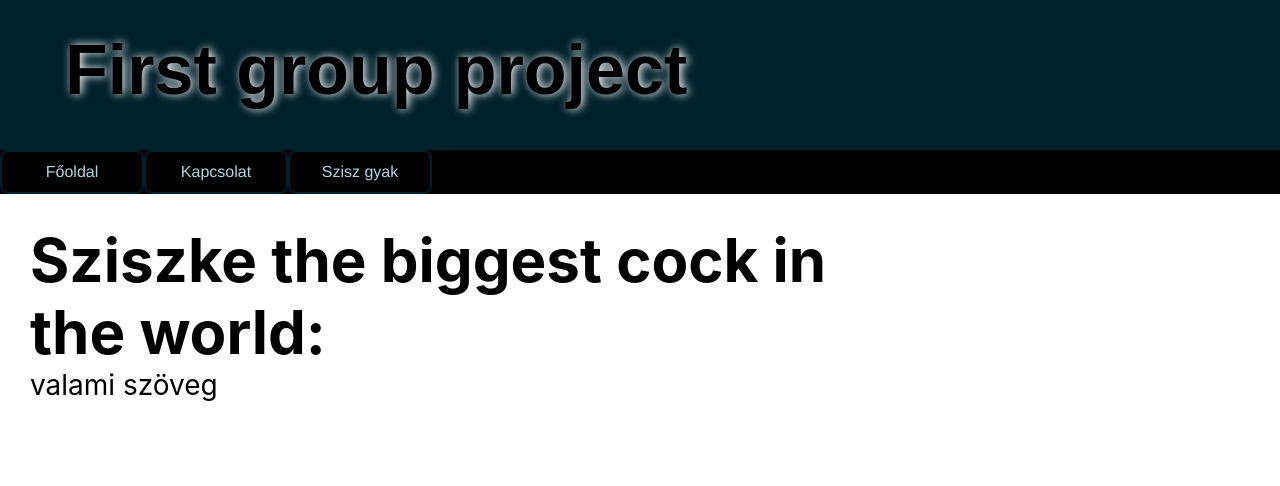
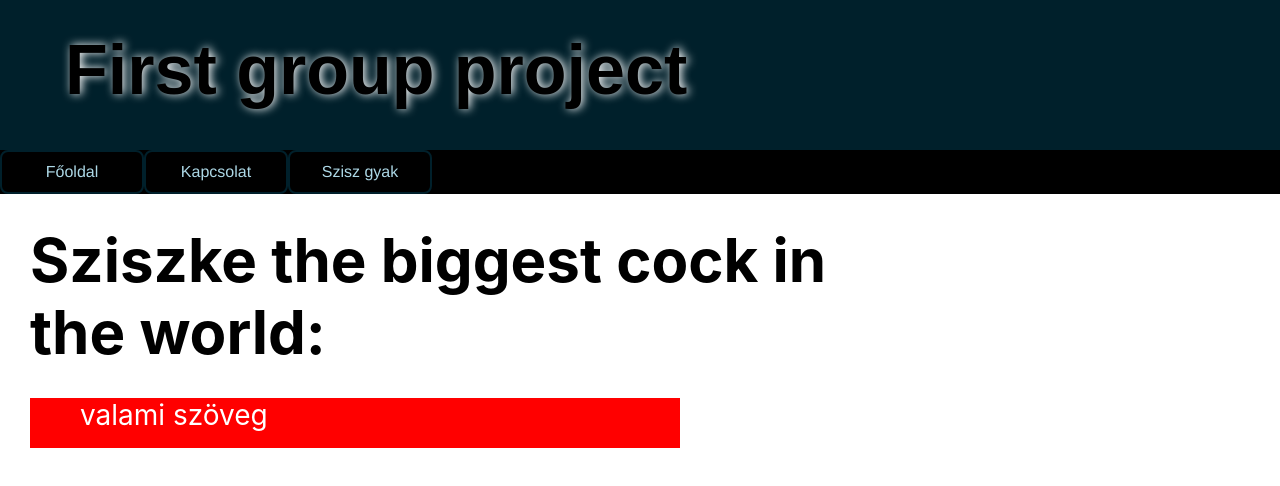
Before and after one commit to dcfw6l/test-application, a React (Create React App) app: page /SziszkePage in a window 1280 px wide. Shown: the top 486 px of the page. Built offline with nearby package versions, Linux system fonts and the light colour scheme.

Commit message:
nemilyen20centimegize

```diff
--- a/src/components/testszisz/testszisz.css
+++ b/src/components/testszisz/testszisz.css
@@ -45,10 +45,10 @@
 }
 
 .valamiSzovegClass {
-    color: 'white';
-    background-color: 'red';
-    width: '600px';
-    margin-top: '30px';
-    padding-left: '50px';
-    height: '300px'
+    color: white;
+    background-color: red;
+    width: 600px;
+    margin-top: 30px;
+    padding-left: 50px;
+    height: 50px
 }
```
